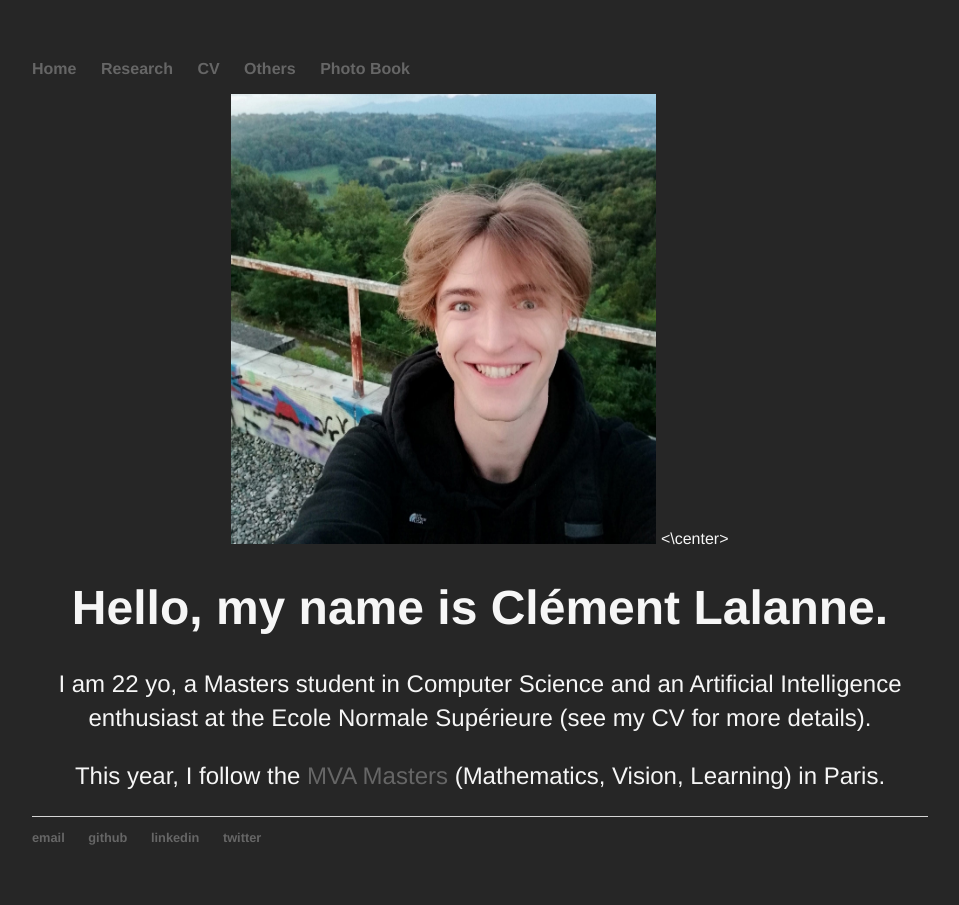
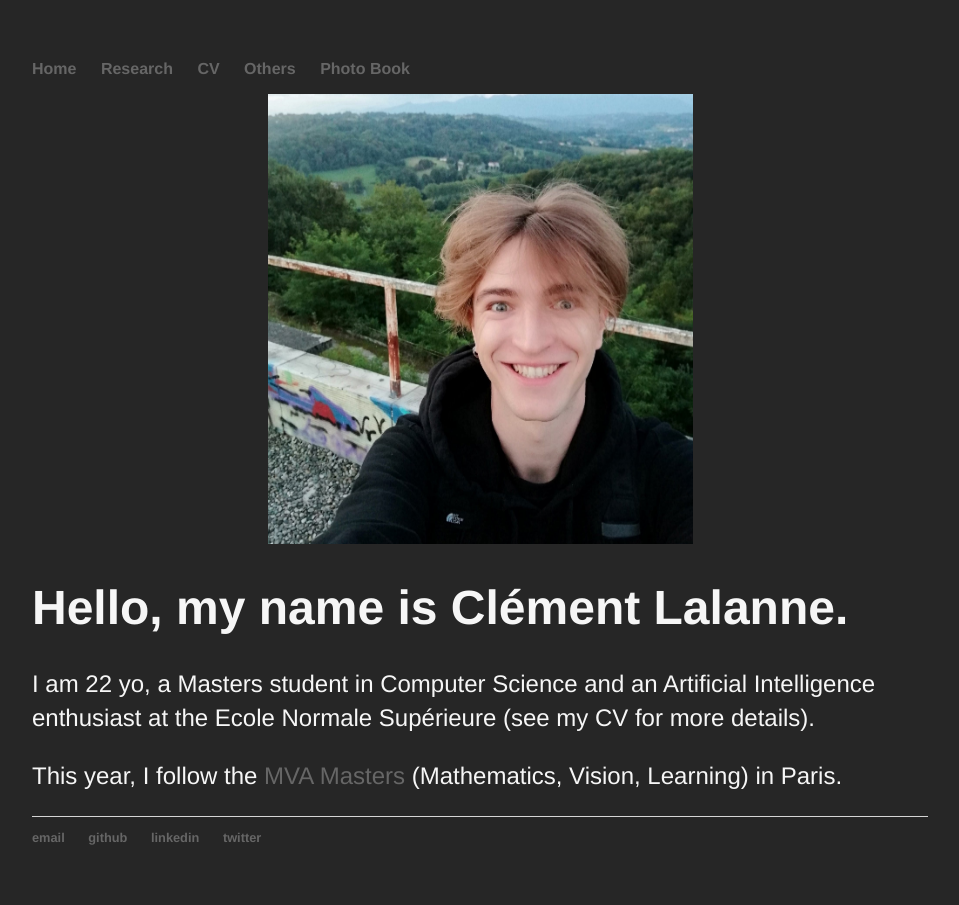
Before and after one commit to clemlal/clemlal.github.io, a Jekyll site: the page built from index.html, in a window 1280 px wide. Shown: the whole page, without its empty margins (160-1119 px from the left). Built offline with Jekyll 4.4.1, drawn with Linux system fonts in a browser that asks for light colours.

Commit message:
bug fixed

```diff
--- a/index.html
+++ b/index.html
@@ -4,7 +4,7 @@ title: Clément Lalanne
 ---
 <center>
 <img src="photos/2018-2019-1.jpg" alt="Me" width="425" height="450">
-<\center>
+</center>
 <div class="blurb">
 	<h1>Hello, my name is Clément Lalanne.</h1>
 				<p>I am 22 yo, a Masters student in Computer Science and an Artificial Intelligence enthusiast at the Ecole Normale Supérieure (see my CV for more details).</p>
```
